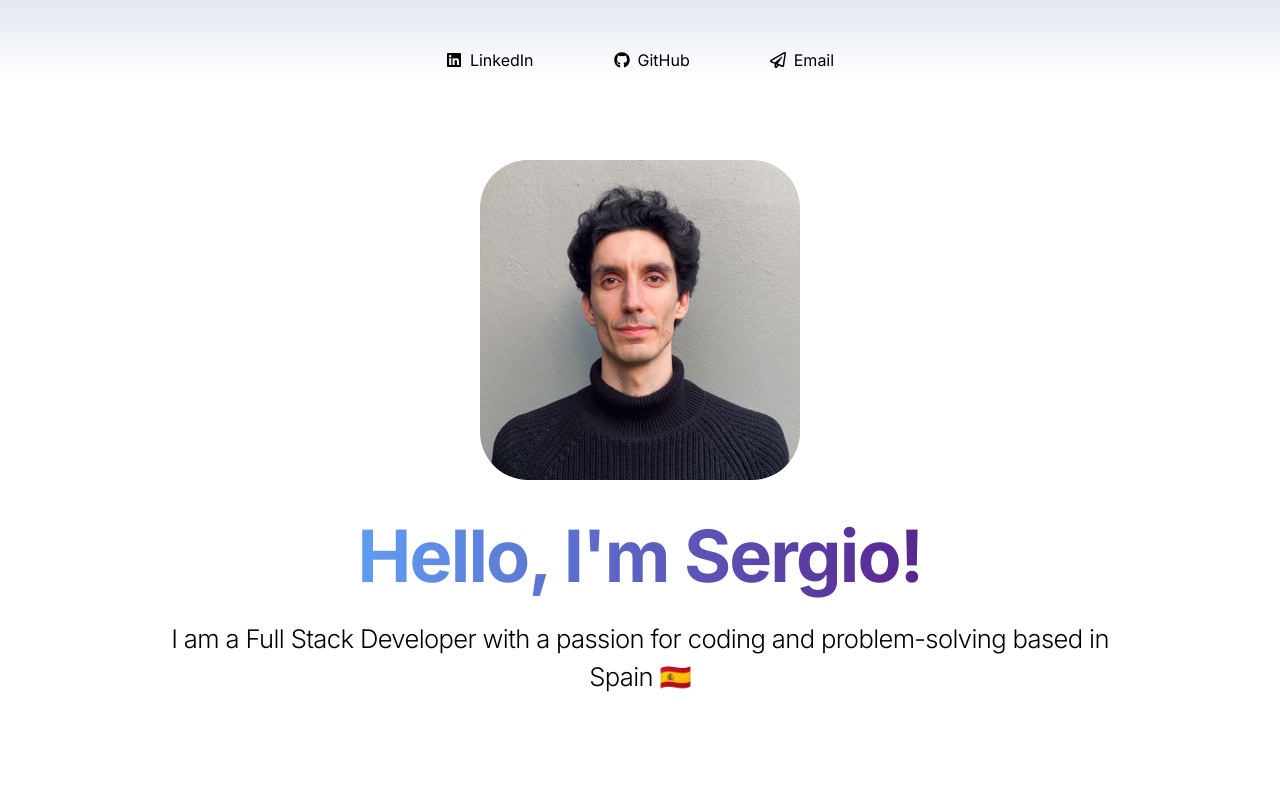
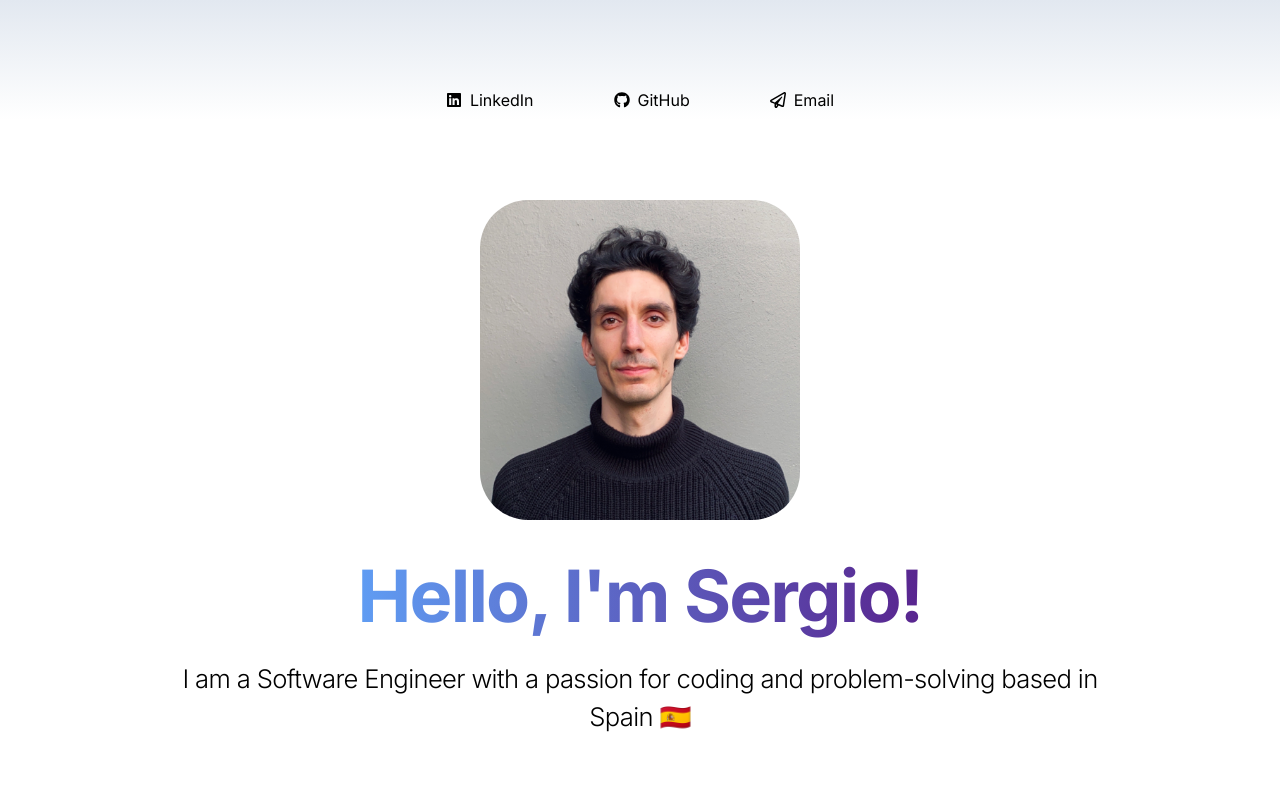
Before and after one commit to sergiolopezsouto/portfolio, a Next.js app: page / in a window 1280 px wide. Shown: the top 800 px of the page. Built offline with nearby package versions, Linux system fonts and the light colour scheme.

Commit message:
small changes

```diff
--- a/components/Header.jsx
+++ b/components/Header.jsx
@@ -2,7 +2,7 @@ import { FaLinkedin, FaGithub, FaRegPaperPlane } from "react-icons/fa";
 
 const Header = () => {
   return (
-    <div className="flex pt-10 w-screen justify-center bg-gradient-to-b from-slate-200">
+    <div className="flex pt-20 w-screen justify-center bg-gradient-to-b from-slate-200">
       <a
         href="https://www.linkedin.com/in/sergiolopezsouto"
         target="_blank"
--- a/components/Main.jsx
+++ b/components/Main.jsx
@@ -25,7 +25,7 @@ const Main = () => {
                 </h1>
 
                 <h3 className="mb-5 text-center text-[1.6rem] font-light tracking-tight text-center px-5 md:px-10">
-                    I am a Full Stack Developer with a passion for coding and problem-solving based in Spain 🇪🇸
+                    I am a Software Engineer with a passion for coding and problem-solving based in Spain 🇪🇸
                 </h3>
             </div>
 
```
